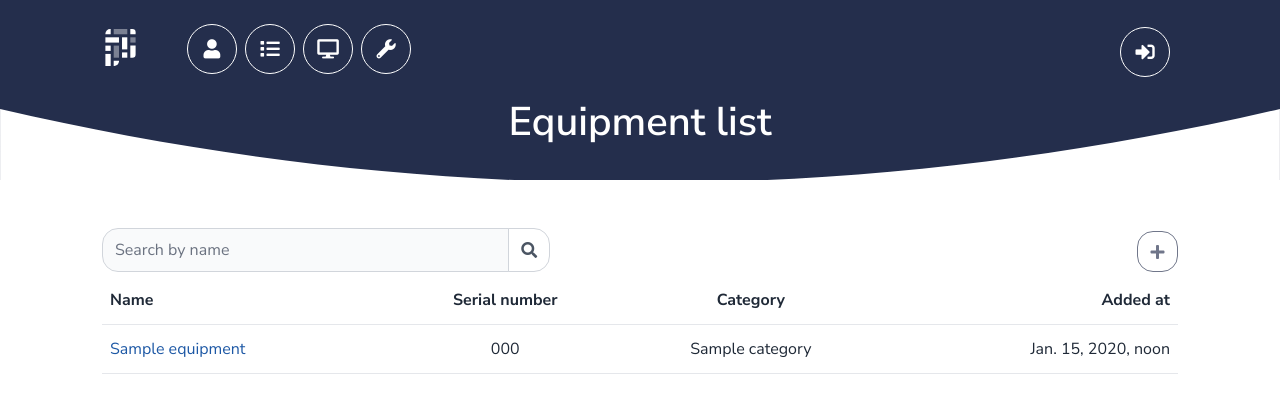
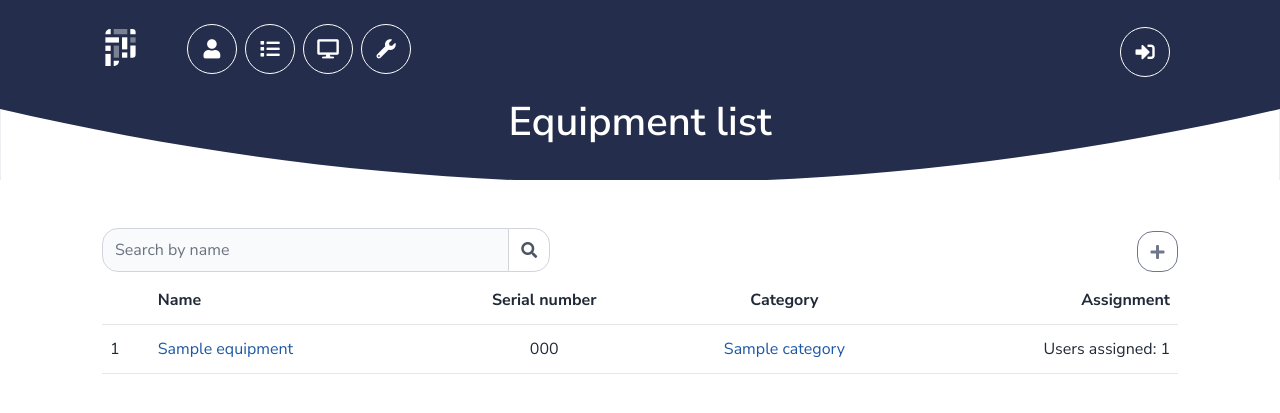
Before and after one commit to YBlck/office-inventory-system, a Django app: page /equipment/ in a window 1280 px wide. Shown: the top 413 px of the page. Run offline with Django 5.2, Linux system fonts and the light colour scheme; tables that the repository leaves empty hold one stand-in row (values such as "Sample post"); some libraries are stand-ins or nearby versions.

Commit message:
feat: add field with assignation info to equipment list

```diff
--- a/manager/forms.py
+++ b/manager/forms.py
@@ -61,7 +61,7 @@ class EquipmentAssignForm(forms.ModelForm):
     assigned_to = forms.ModelChoiceField(
         queryset=get_user_model().objects.none(),
         required=False,
-        label="Призначити співробітника",
+        label="Chose employee to assign:",
     )
 
     class Meta:
--- a/manager/views.py
+++ b/manager/views.py
@@ -1,4 +1,5 @@
 from django.contrib.auth import get_user_model
+from django.core.paginator import Paginator
 from django.shortcuts import render, redirect, get_object_or_404
 from django.urls import reverse_lazy
 from django.views import generic
@@ -121,6 +122,7 @@ class CategoryCreateView(generic.CreateView):
 
 class CategoryDetailView(generic.DetailView):
     model = Category
+    queryset = Category.objects.prefetch_related("equipment__assigned_to")
 
 
 class CategoryUpdateView(generic.UpdateView):
@@ -148,7 +150,11 @@ class EquipmentListView(generic.ListView):
         return context
 
     def get_queryset(self):
-        queryset = Equipment.objects.select_related("category")
+        queryset = Equipment.objects.select_related(
+            "category"
+        ).prefetch_related(
+            "assigned_to"
+        )
         form = EquipmentNameSearchForm(self.request.GET)
 
         if form.is_valid():
@@ -194,7 +200,8 @@ def delete_user_from_equipment(request, equipment_pk, user_id):
         id__in=[u.id for u in added_users]
     )
 
-    return redirect("manager:equipment-detail", pk=equipment_pk)
+    next_url = request.GET.get("next", "manager:index")
+    return redirect(next_url, pk=equipment_pk)
 
 
 class EquipmentUpdateView(generic.UpdateView):
--- a/templates/includes/navigation.html
+++ b/templates/includes/navigation.html
@@ -10,7 +10,7 @@
           <div class="menu-icon">
             <span class="fas fa-user"></span>
           </div>
-          <div class="menu-button-text">Employee</div>
+          <div class="menu-button-text">Employees</div>
         </a>
         <a class="Btn btn me-2 mt-2" href="{% url 'manager:category-list' %}">
           <div class="menu-icon">
--- a/templates/manager/category_list.html
+++ b/templates/manager/category_list.html
@@ -72,10 +72,10 @@
                     <td><a class="text-tertiary" href="{% url 'manager:category-detail' pk=category.id %}">{{ category.name }}</a></td>
                     <td>{{ category.description }}</td>
                     {% if user.role == "admin" or user.role == "support" %}
-                      <td class="text-right"><a href="{% url 'manager:category-update' category.id %}" class="btn btn-outline-tertiary btn-sm">Modify</a>
+                      <td class="text-right"><a href="{% url 'manager:category-update' category.id %}" class="btn btn-outline-primary btn-sm">Modify</a>
                       <td class="text-right"><a href="{% url 'manager:category-delete' category.id %}" class="btn btn-outline-danger btn-sm">Delete</a>
                     {% else %}
-                      <td class="text-right"><a href="#" class="btn btn-outline-tertiary btn-sm disabled">Modify</a>
+                      <td class="text-right"><a href="#" class="btn btn-outline-primary btn-sm disabled">Modify</a>
                       <td class="text-right"><a href="#" class="btn btn-outline-danger btn-sm disabled">Delete</a>
                     {% endif %}
                   </tr>
--- a/templates/manager/equipment_detail.html
+++ b/templates/manager/equipment_detail.html
@@ -99,8 +99,8 @@
                       </td>
                       <td class="text-right">
                         {% if user.role == "admin" or user.role == "support" %}
-                          <a class="btn btn-sm icon-delete" href="{% url 'manager:equipment-delete-user' equipment_pk=equipment.id user_id=employee.id%}">
-                            <span class="fas fa-user-slash"></span>
+                          <a class="btn btn-outline-danger btn-sm" href="{% url 'manager:equipment-delete-user' equipment_pk=equipment.id user_id=employee.id%}?next={{ request.path }}">
+                            Delete
                           </a>
                         {% else %}
                           <a class="btn btn-sm disabled" href="#" disabled>
--- a/templates/manager/equipment_list.html
+++ b/templates/manager/equipment_list.html
@@ -61,17 +61,29 @@
               {% if equipment_list %}
               <table class="table">
                 <tr>
+                  <th></th>
                   <th>Name</th>
                   <th class="text-center">Serial number</th>
                   <th class="text-center">Category</th>
-                  <th class="text-right">Added at</th>
+                  <th class="text-right">Assignment</th>
                 </tr>
               {% for equipment in equipment_list %}
                 <tr>
+                  <td>{{ forloop.counter }}</td>
                   <td class="text-tertiary"><a href="{{ equipment.get_absolute_url }}">{{ equipment.name }}</a></td>
                   <td class="text-center">{{ equipment.internal_serial_number }}</td>
-                  <td class="text-center">{{ equipment.category }}</td>
-                  <td class="text-right">{{ equipment.added_at }}</td>
+                  <td class="text-center">
+                    <a class="text-tertiary" href="{% url 'manager:category-detail' pk=equipment.category_id%}">
+                      {{ equipment.category }}
+                    </a>
+                  </td>
+                  <td class="text-right">
+                    {% if equipment.assigned_to.all %}
+                      Users assigned: {{ equipment.assigned_to.all.count }}
+                    {% else %}
+                      <span class="text-success">Not assigned</span>
+                    {% endif %}
+                  </td>
                 </tr>
               {% endfor %}
 
--- a/templates/manager/index.html
+++ b/templates/manager/index.html
@@ -36,7 +36,7 @@
               </a>
             </div>
             <h3 class="fw-bolder">{{ num_staff }}</h3>
-            <p class="text-gray">Employee registered</p>
+            <p class="text-gray">Employees registered</p>
           </div>
           <div class="col-6 col-md-3 text-center mb-4">
             <div class="icon index-icon icon-shape icon-lg bg-white shadow-lg border-light rounded-circle mb-4">
```
Also changed, not shown: templates/manager/category_detail.html (+10 -2 lines), templates/manager/staff_detail.html (+32 -7 lines).
